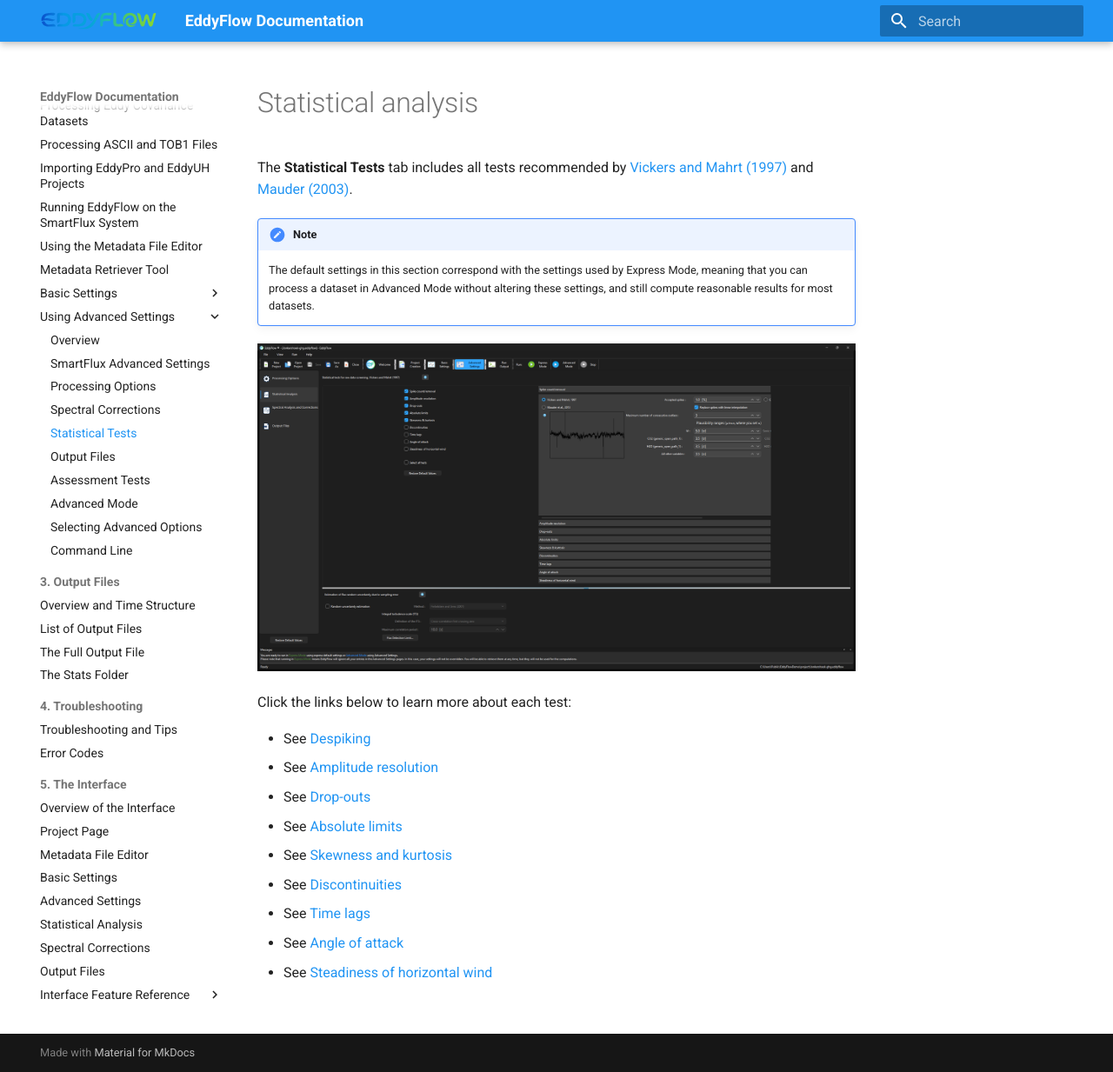
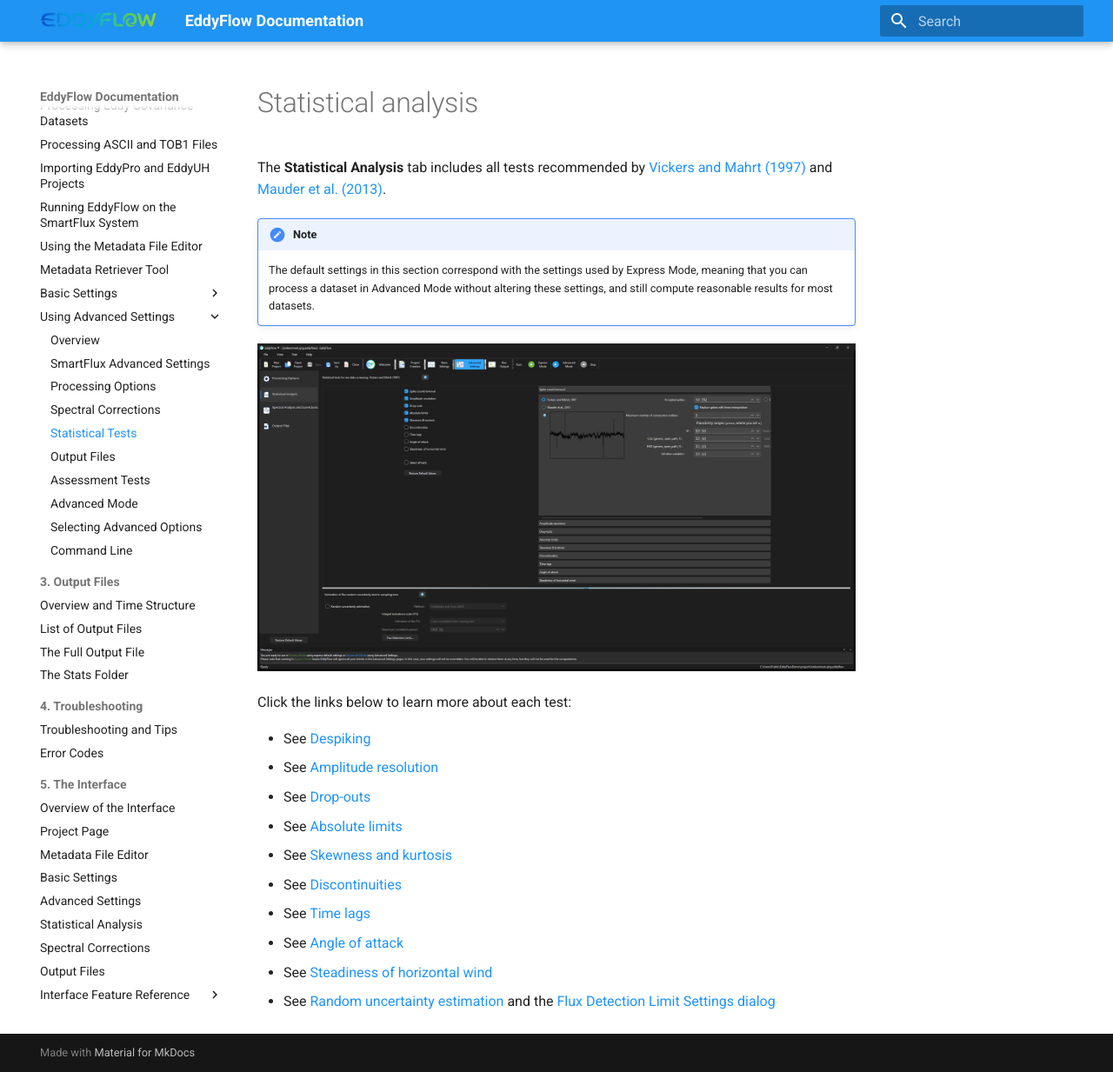
Before and after one commit to kebasaa/eddyflow-documentation, an MkDocs documentation site: the page built from docs/topics/advanced-settings-statistical-tests.md, in a window 1280 px wide and 1233 px high. Shown: the whole window at 87% size. Built offline with MkDocs 1.6.1 and Material for MkDocs 9.7.7, drawn with Linux system fonts in a browser that asks for light colours.

Commit message:
Fix the remaining two Advanced Settings walkthrough pages
advanced-settings-spectral-corrections.md named the tab's five low-pass
methods correctly but said nothing about the Cospectral model selector
or the v8.1.0 Iterate the correction option, both of which apply
regardless of which method is chosen; a short paragraph and a link to
their description on spectral-corrections.md covers both.

advanced-settings-statistical-tests.md called the tab "Statistical
Tests," which is not its name, and cited "Mauder (2003)" for a paper
that this documentation cites everywhere else, correctly, as Mauder et
al. (2013) - the citation anchor it linked to was already Mauder2013,
so the reference itself was right and only the visible year was wrong.
It also had no pointer to random uncertainty estimation or the Flux
Detection Limit dialog, both of which live on the same tab.

```diff
--- a/docs/topics/advanced-settings-statistical-tests.md
+++ b/docs/topics/advanced-settings-statistical-tests.md
@@ -1,6 +1,6 @@
 # Statistical analysis
 
-The **Statistical Tests** tab includes all tests recommended by [Vickers and Mahrt (1997)](references.md#Vickers) and [Mauder (2003)](references.md#Mauder2013).
+The **Statistical Analysis** tab includes all tests recommended by [Vickers and Mahrt (1997)](references.md#Vickers) and [Mauder et al. (2013)](references.md#Mauder2013).
 
 !!! note
 
@@ -19,3 +19,4 @@
 - See [Time lags](despiking-raw-statistical-screening.md#Time)
 - See [Angle of attack](despiking-raw-statistical-screening.md#Angle)
 - See [Steadiness of horizontal wind](despiking-raw-statistical-screening.md#Steadiness)
+- See [Random uncertainty estimation](random-uncertainty-estimation.md#top) and the [Flux Detection Limit Settings dialog](flux-detection-limit-settings.md#top)
```
Also changed, not shown: docs/topics/advanced-settings-spectral-corrections.md (+2 -0 lines).
